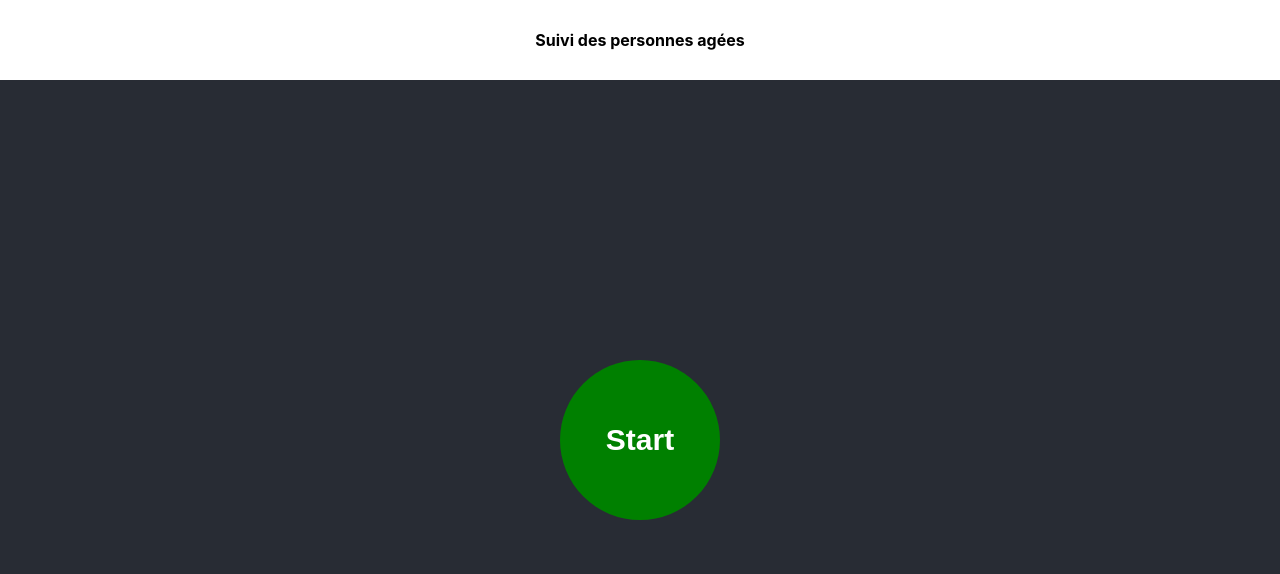
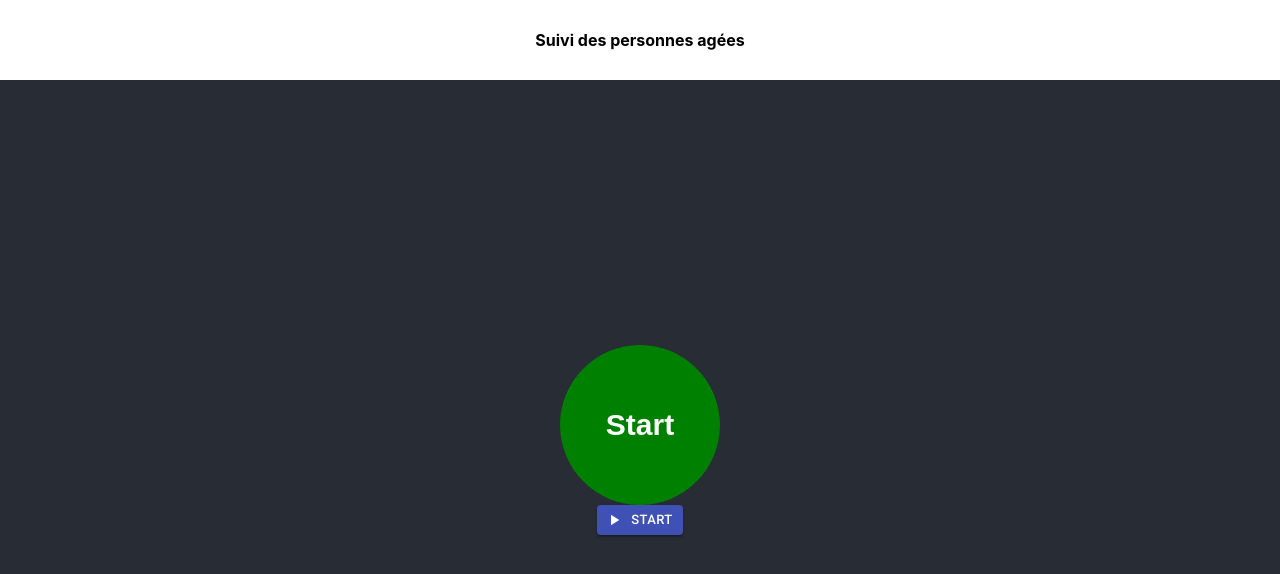
Before and after one commit to hakimhassani97/ActivityTrackingMobile, a React (Create React App) app: page / in a window 1280 px wide. Shown: the top 574 px of the page. Built offline with nearby package versions, Linux system fonts and the light colour scheme.

Commit message:
added material design

```diff
--- a/package.json
+++ b/package.json
@@ -4,6 +4,8 @@
   "homepage": "https://hakimhassani97.github.io/ActivityTrackingMobile",
   "private": true,
   "dependencies": {
+    "@material-ui/core": "^4.11.3",
+    "@material-ui/icons": "^4.11.2",
     "@testing-library/jest-dom": "^5.11.4",
     "@testing-library/react": "^11.1.0",
     "@testing-library/user-event": "^12.1.10",
--- a/public/index.html
+++ b/public/index.html
@@ -13,6 +13,9 @@
       user's mobile device or desktop. See https://developers.google.com/web/fundamentals/web-app-manifest/
     -->
   <link rel="manifest" href="%PUBLIC_URL%/manifest.json" />
+  <!-- Web fonts -->
+  <link rel="stylesheet" href="https://fonts.googleapis.com/css?family=Roboto:300,400,500,700&display=swap" />
+  <link rel="stylesheet" href="https://fonts.googleapis.com/icon?family=Material+Icons" />
   <!--
       Notice the use of %PUBLIC_URL% in the tags above.
       It will be replaced with the URL of the `public` folder during the build.
--- a/src/Pages/Home.js
+++ b/src/Pages/Home.js
@@ -1,6 +1,9 @@
 import React from 'react';
 import '../App.css';
 import {db, uid} from '../index'
+import Button from '@material-ui/core/Button';
+import PlayArrow from '@material-ui/icons/PlayArrow';
+import Pause from '@material-ui/icons/Pause';
 
 if (window.DeviceOrientationEvent) {
     console.log("DeviceOrientation is supported");
@@ -60,6 +63,14 @@ class Home extends React.Component {
                         onClick={this.startAccel}>
                         {this.state.recording ? 'Stop' : 'Start'}
                     </button>
+                    <Button
+                        variant="contained"
+                        color= {this.state.recording ? 'secondary' : 'primary'}
+                        size="small"
+                        startIcon={this.state.recording ? <Pause></Pause> : <PlayArrow />}
+                    >
+                        {this.state.recording ? 'Stop' : 'Start'}
+                    </Button>
                 </header>
             </div>
         );
```
Also changed, not shown: 1 other file (tests, documents, lock files or other folders).
